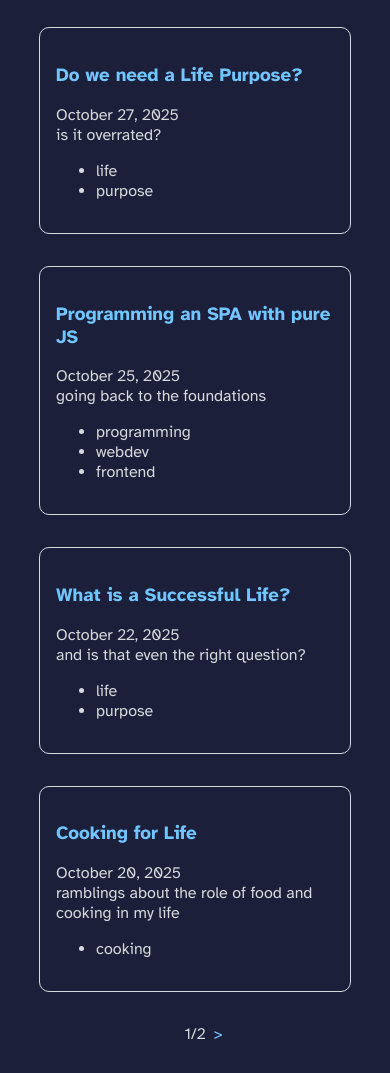
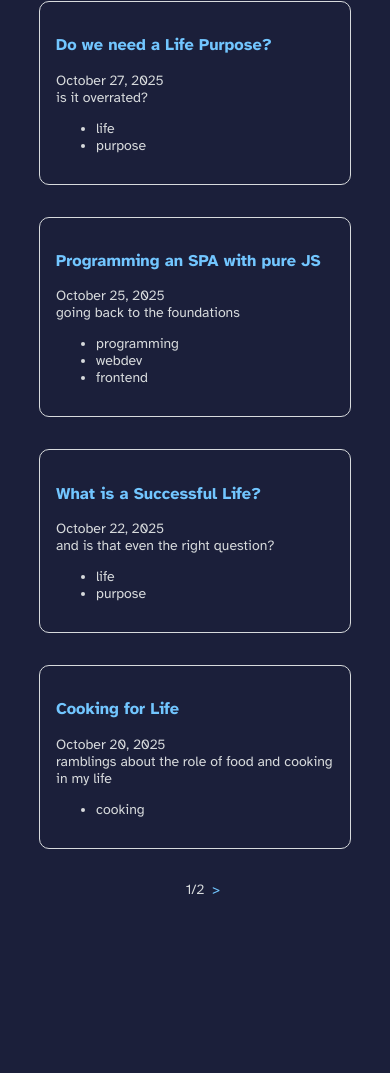
Before and after one commit to jugnugs/blog, a website with bundled scripts: page client/public/index.html in a window 390 px wide. Shown: the part 297-1370 px from the top of the page. After the commit the page ends 1277 px from the top, so only its background shows below. Built offline with nearby package versions, Linux system fonts and the light colour scheme.

Commit message:
chore: clean up code

```diff
--- a/client/public/app.js
+++ b/client/public/app.js
@@ -44,8 +44,8 @@ const blogRepository = new BlogRepository();
 const buildPageRoutes = async () => {
   const routes = {};
   const homePage = await HomePage.createHomePage(blogRepository);
-  routes["/"] = { title: "blog home", page: homePage };
-  routes["/about"] = { title: "about", page: new AboutPage() };
+  routes["/"] = { title: "jugnugs's blog", page: homePage };
+  routes["/about"] = { title: "jugnugs's blog - about", page: new AboutPage() };
   routes["/notfound"] = { title: "404", page: new NotFoundPage() };
   return routes;
 };
@@ -84,7 +84,7 @@ class Router {
     let path = this.getPathFromUrl();
     const route = this.resolveRouteFromPath(path);
     if (route) {
-      if (route.title === "blog home") {
+      if (route.title === "jugnugs's blog") {
         const searchParams = new URLSearchParams(window.location.search);
         const pageValue = parseInt(searchParams.get("page"));
         if (pageValue) {
--- a/client/public/components/page_navigation.js
+++ b/client/public/components/page_navigation.js
@@ -9,7 +9,7 @@ const buildPageNavigation = (currentPage, totalPageCount) => {
 
   const prevPageButton = document.createElement("a");
   prevPageButton.href = `/?page=${currentPage - 1}`;
-  prevPageButton.dataset.paginate = "";
+  prevPageButton.dataset.link = "";
   prevPageButton.textContent = "<";
   if (currentPage === 1) {
     prevPageButton.style.visibility = "hidden";
@@ -22,7 +22,7 @@ const buildPageNavigation = (currentPage, totalPageCount) => {
 
   const nextPageButton = document.createElement("a");
   nextPageButton.href = `/?page=${currentPage + 1}`;
-  nextPageButton.dataset.paginate = "";
+  nextPageButton.dataset.link = "";
   nextPageButton.textContent = ">";
   if (currentPage === totalPageCount) {
     nextPageButton.style.visibility = "hidden";
--- a/client/public/main.css
+++ b/client/public/main.css
@@ -81,6 +81,10 @@ footer {
 }
 
 @media (max-width: 1024px) {
+  body {
+    font-size: 14px;
+  }
+
   main {
     width: 80vw;
   }
```
